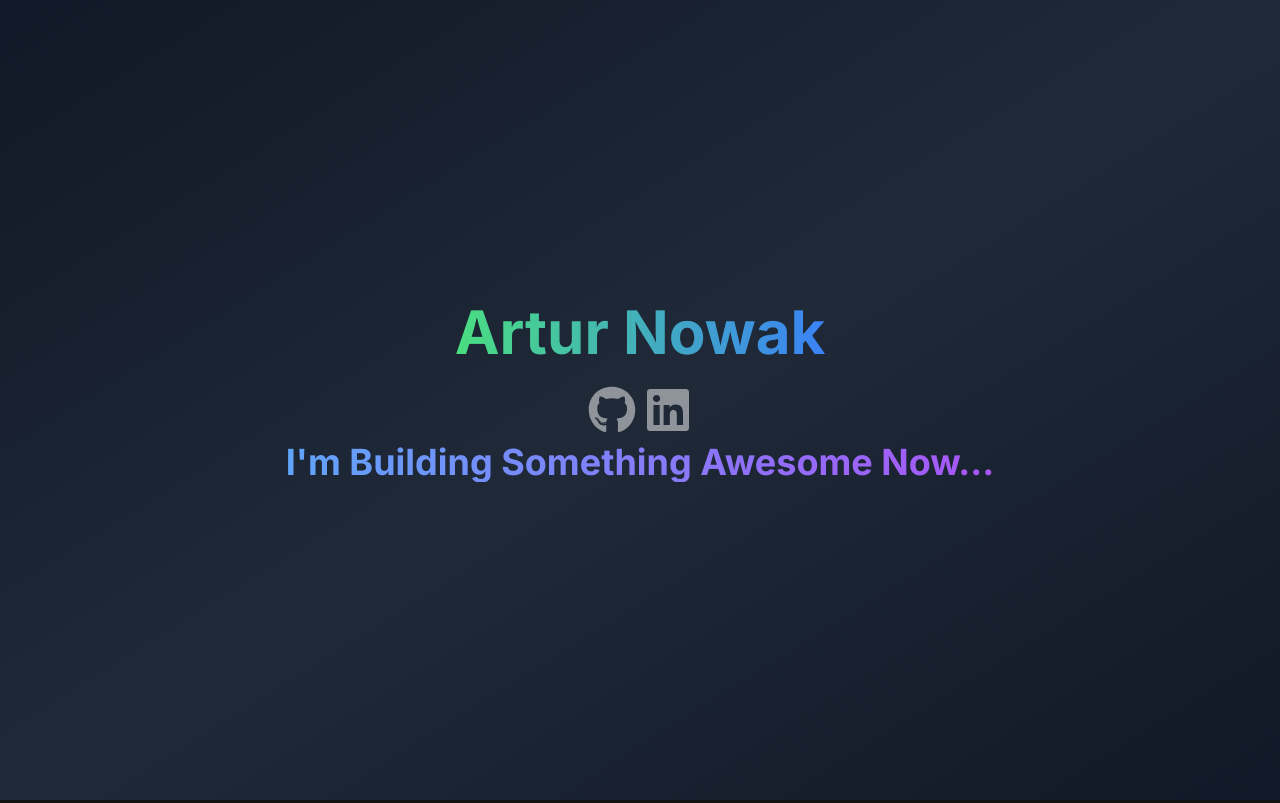
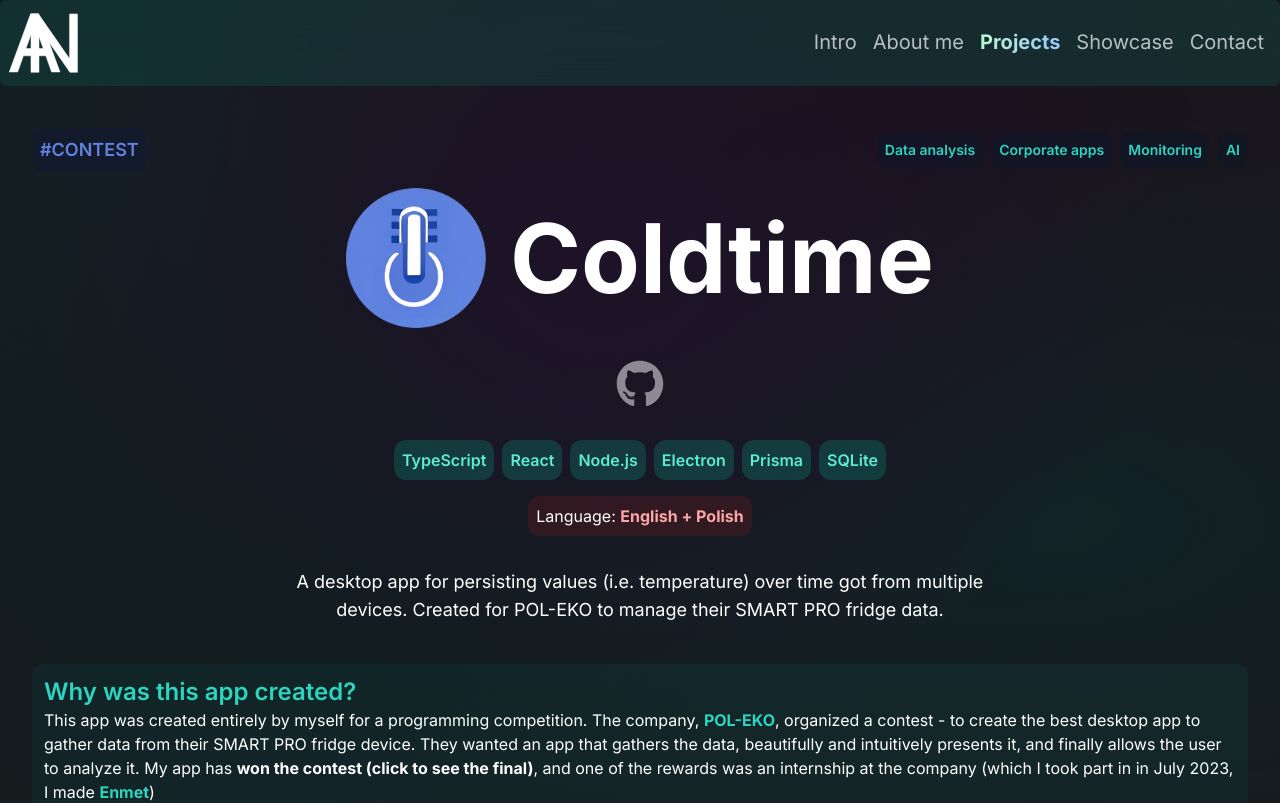
Before and after one commit to Arciiix/portfolio, a Next.js app: page /projects/coldtime in a window 1280 px wide. Shown: the top 803 px of the page. Built offline with nearby package versions, Linux system fonts and the light colour scheme.

Commit message:
Remove the 'under construction' state

```diff
--- a/src/app/layout.tsx
+++ b/src/app/layout.tsx
@@ -2,7 +2,6 @@
 import type { Metadata } from "next";
 import { Inter } from "next/font/google";
 import "./globals.css";
-import UnderConstruction from "@/components/UnderConstruction/UnderConstruction";
 
 const inter = Inter({ subsets: ["latin"] });
 
@@ -63,10 +62,7 @@
           <input name="email" />
           <input name="message" />
         </form>
-        <UnderConstruction />
-        {/* <GlobalWrapper>
-          {children}
-        </GlobalWrapper> */}
+        <GlobalWrapper>{children}</GlobalWrapper>
       </body>
     </html>
   );
```
